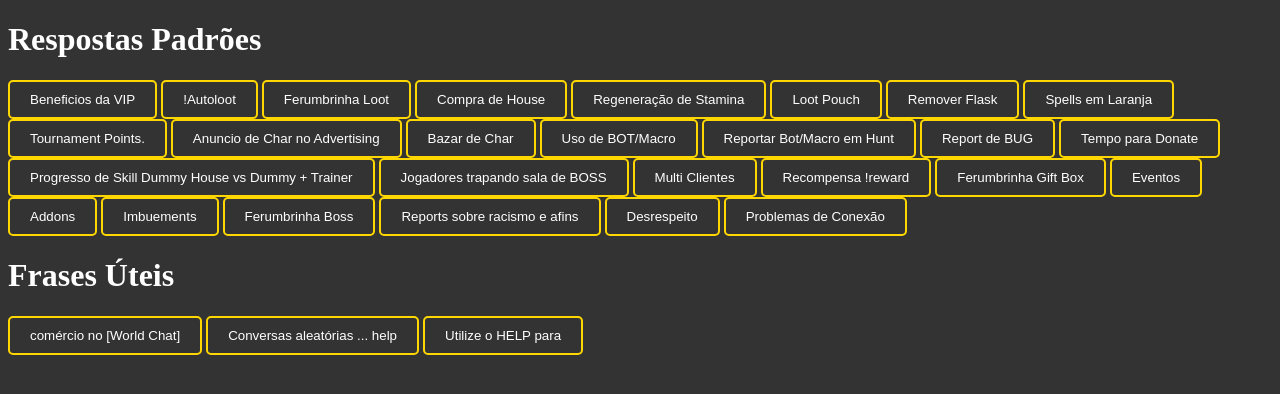
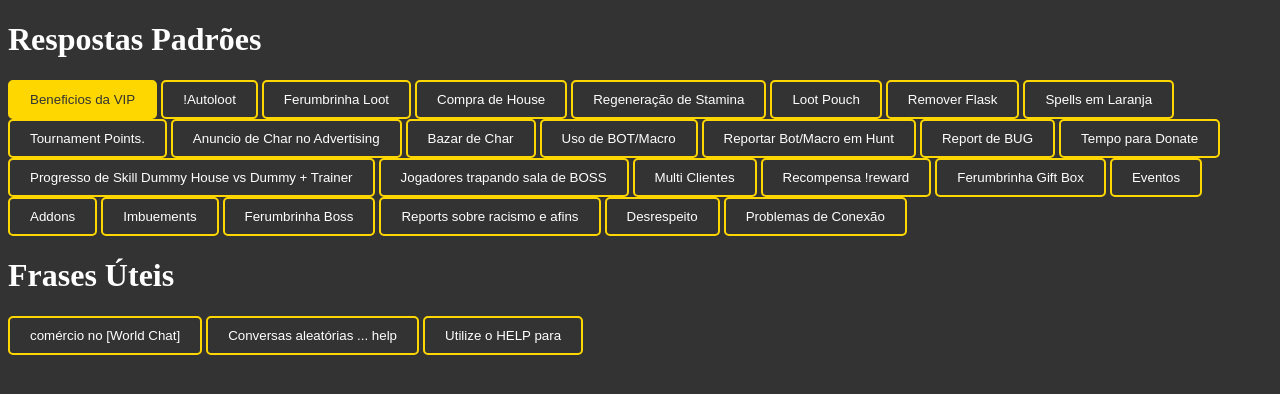
Before and after one commit to openferuwiki/openferuwiki.github.io, a plain HTML site: page tutorguide.html in a window 1280 px wide. In both pictures the pointer is over the button "Beneficios da VIP". Drawn offline with Linux system fonts and the light colour scheme.

Commit message:
hoverzinho só pra suavizar os botões

```diff
--- a/app.css
+++ b/app.css
@@ -10,4 +10,10 @@ button {
     background-color: #333;
     color: #fff;
     cursor: pointer;
+    transition: all 0.5s;
   }
+
+  button:hover {
+    background-color: #FFD700;
+    color: #333;
+  }
```
Lines whose indentation alone changed are shown as unchanged.
